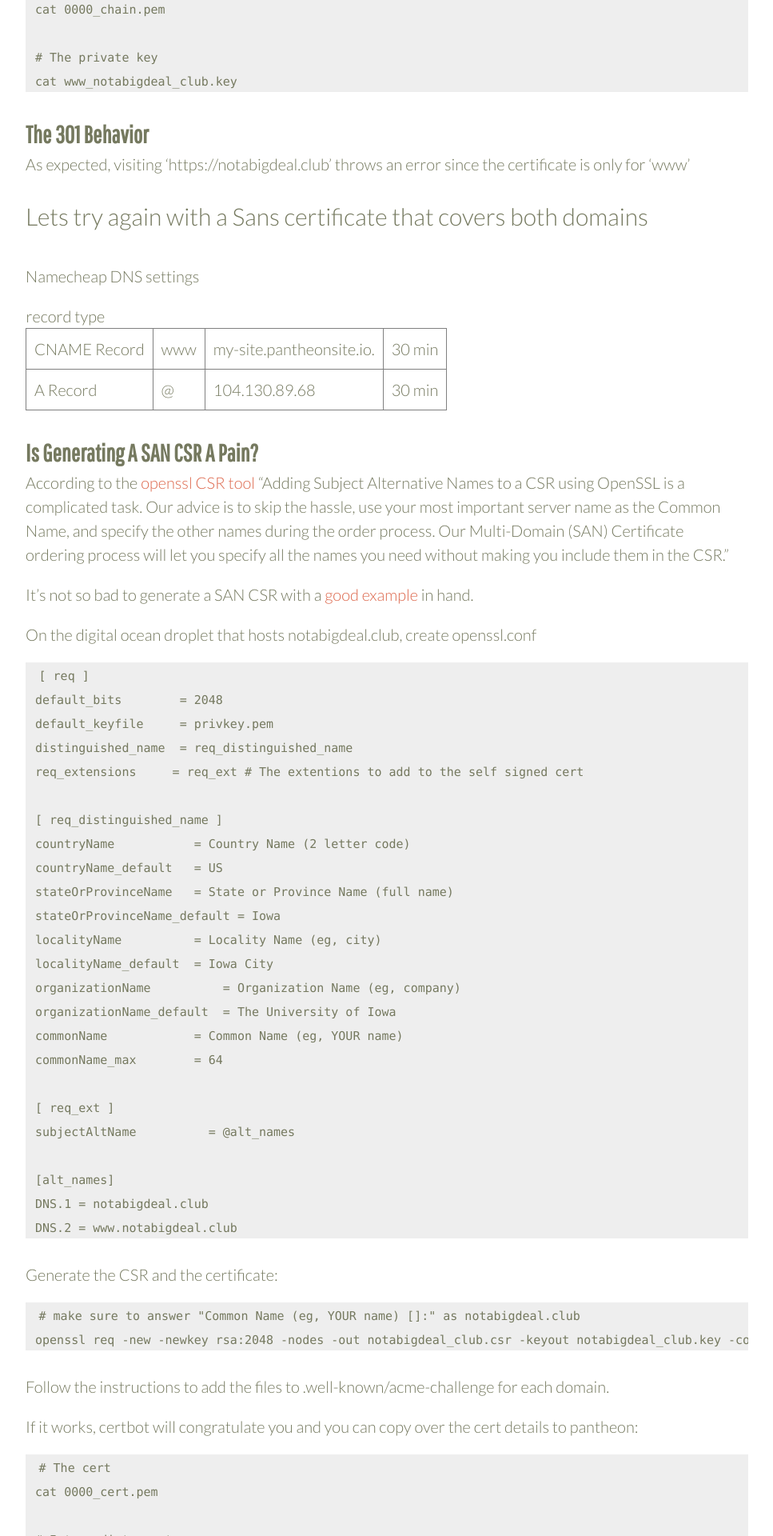
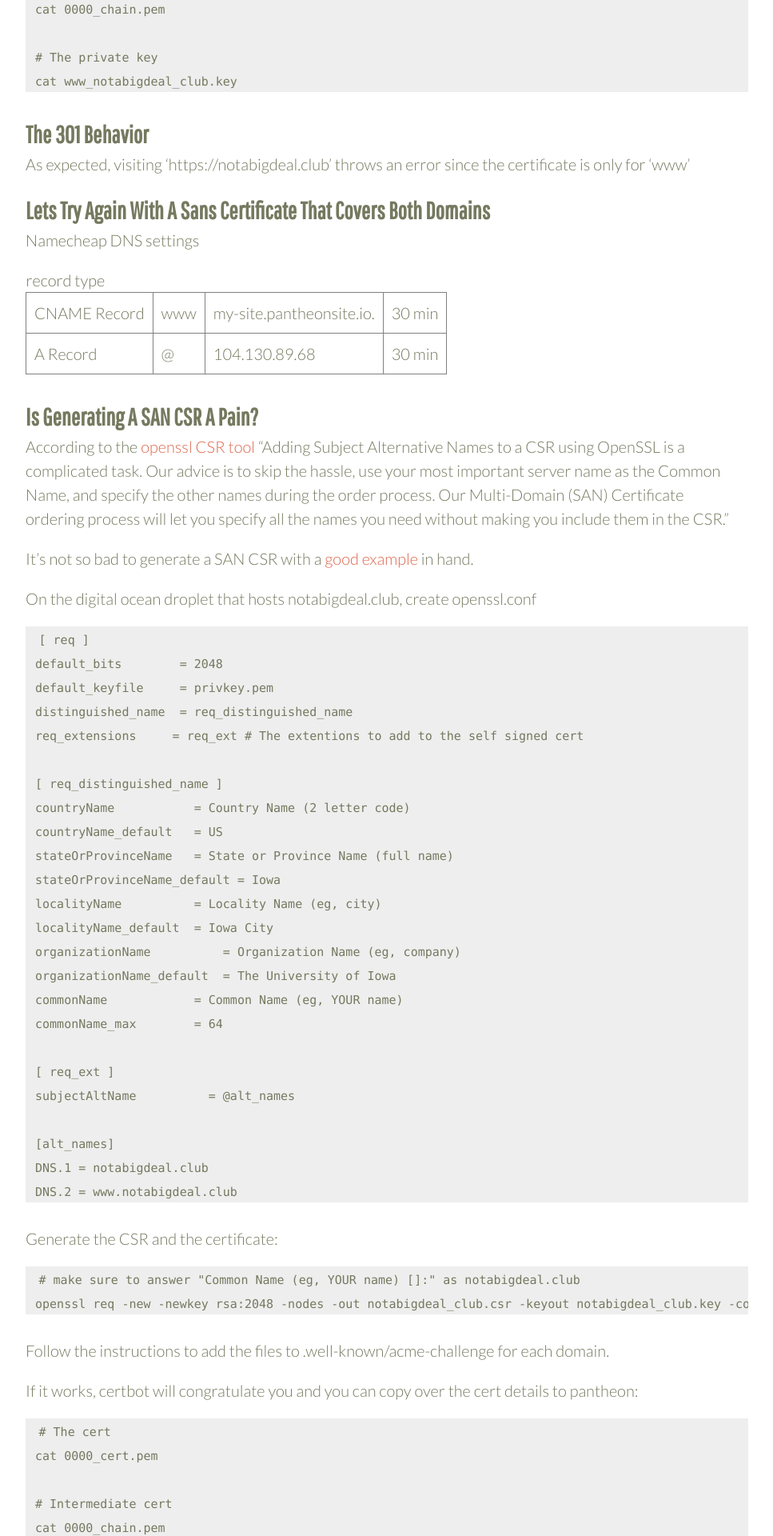
Before and after one commit to eeeschwartz/erikschwartz, a Jekyll site: the page built from _posts/2016-06-23-letsencrypt-san-certificate-pantheon.md, in a window 1280 px wide. Shown: the part 1711-3631 px from the top of the page at 80% size, without its empty margins (39-1006 px from the left). Built offline with Jekyll 4.4.1, drawn with Linux system fonts in a browser that asks for light colours; Markdown is read by kramdown in place of the engine named in the settings.

Commit message:
Move h2 to h3

```diff
--- a/_posts/2016-06-23-letsencrypt-san-certificate-pantheon.md
+++ b/_posts/2016-06-23-letsencrypt-san-certificate-pantheon.md
@@ -52,7 +52,7 @@ cat www_notabigdeal_club.key
 
 As expected, visiting 'https://notabigdeal.club' throws an error since the certificate is only for 'www'
 
-## Lets try again with a Sans certificate that covers both domains
+### Lets try again with a Sans certificate that covers both domains
 
 
 Namecheap DNS settings
```
